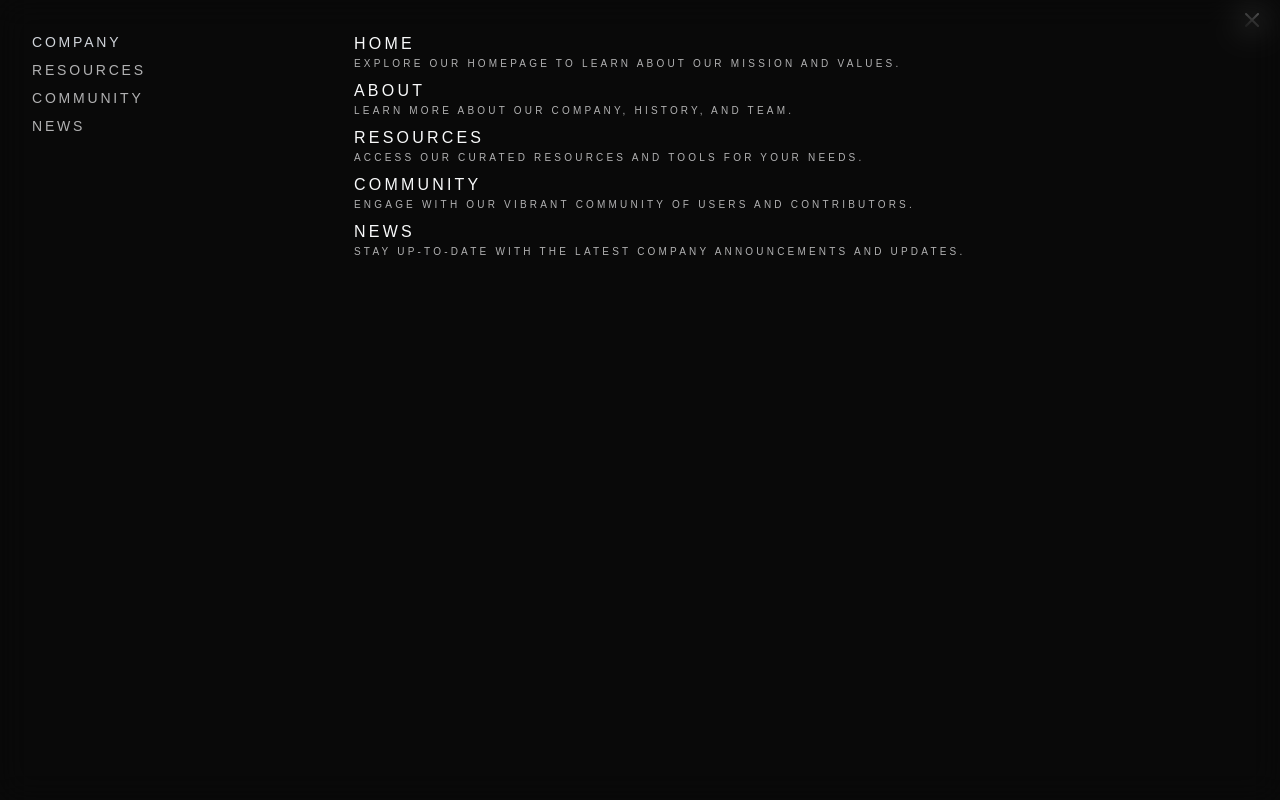
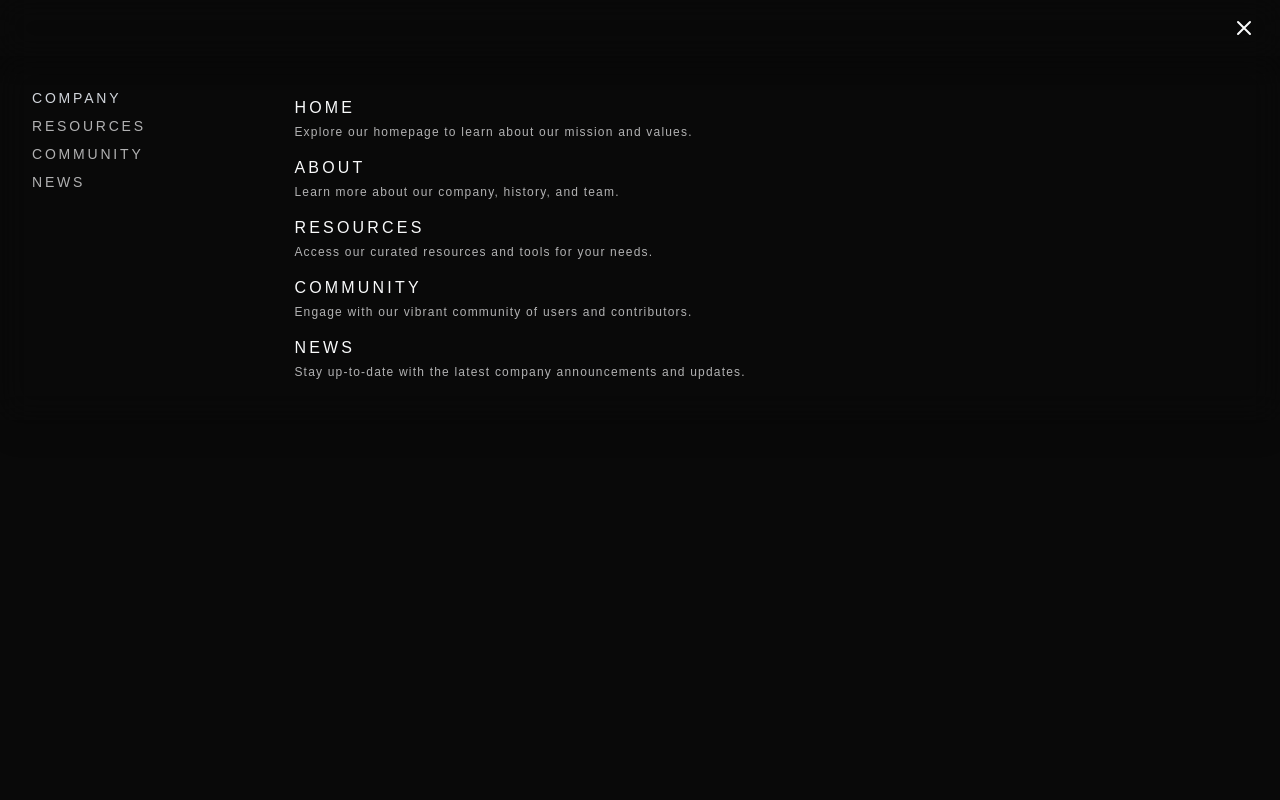
Before and after one commit to h4ck3r-04/cyberden, a Next.js app: page / in a window 1280 px wide. Both pictures are taken after a click on the button 1252 px from the left and 20 px from the top of the page. Shown: the top 800 px of the page. Built offline with nearby package versions, Linux system fonts and the light colour scheme.

Commit message:
fixed: header ui issue

```diff
--- a/components/header.tsx
+++ b/components/header.tsx
@@ -4,29 +4,31 @@ import Link from "next/link";
 import { useState, useEffect, useRef } from "react";
 import navigation from "@/data/navigation";
 
-const Header = () => {
-    const [open, setOpen] = useState(false);
-    const [activeSection, setActiveSection] = useState("Company");
+const Header = (): JSX.Element => {
+    const [open, setOpen] = useState<boolean>(false);
+    const [activeSection, setActiveSection] = useState<string>("Company");
     const dropdownRef = useRef<HTMLDivElement | null>(null);
+    const headerRef = useRef<HTMLDivElement | null>(null);
 
-    const toggleMenu = () => {
+    const toggleMenu = (): void => {
         setOpen((prev) => !prev);
     };
 
-    const closeMenu = () => {
+    const closeMenu = (): void => {
         setOpen(false);
     };
 
-    const handleClickOutside = (event: MouseEvent) => {
+    const handleClickOutside = (event: MouseEvent): void => {
         if (
             dropdownRef.current &&
-            !dropdownRef.current.contains(event.target as Node)
+            !dropdownRef.current.contains(event.target as Node) &&
+            !headerRef.current?.contains(event.target as Node)
         ) {
             closeMenu();
         }
     };
 
-    const handleKeyDown = (event: KeyboardEvent) => {
+    const handleKeyDown = (event: KeyboardEvent): void => {
         if (event.key === "Escape") {
             closeMenu();
         }
@@ -42,13 +44,19 @@ const Header = () => {
     }, []);
 
     return (
-        <>
+        <div className="fixed top-0 left-0 right-0 z-50">
+            {/* Header */}
+            <div
+                ref={headerRef}
+                className="w-full bg-blur-lg shadow-lg backdrop-blur-lg"
+            >
                 <div className="w-full px-4 py-2 flex justify-end items-center">
                     <button
-                    className="text-xs text-gray-50/70 flex items-center gap-2"
+                        className="relative z-50 text-xs text-gray-50/70 flex items-center gap-2 p-2 "
                         onClick={toggleMenu}
                         aria-expanded={open}
                     >
+                        {open ? (
                             <svg
                                 xmlns="http://www.w3.org/2000/svg"
                                 fill="none"
@@ -57,68 +65,80 @@ const Header = () => {
                                 stroke="currentColor"
                                 className="w-6 h-6 text-gray-50"
                             >
-                        {open ? (
                                 <path
                                     strokeLinecap="round"
                                     strokeLinejoin="round"
                                     d="M6 18L18 6M6 6l12 12"
                                 />
+                            </svg>
                         ) : (
+                            <svg
+                                xmlns="http://www.w3.org/2000/svg"
+                                fill="none"
+                                viewBox="0 0 24 24"
+                                strokeWidth="2"
+                                stroke="currentColor"
+                                className="w-6 h-6 text-gray-50"
+                            >
                                 <path
                                     strokeLinecap="round"
                                     strokeLinejoin="round"
                                     d="M4 6h16M4 12h16m-7 6h7"
                                 />
+                            </svg>
                         )}
-                    </svg>
                     </button>
                 </div>
-            {open && (
+            </div>
+
+            {/* Dropdown Menu */}
             <div
                 ref={dropdownRef}
-                    className={`fixed inset-0 bg-transparent bg-opacity-80 backdrop-blur-lg z-50 transition-all duration-300 ${open ? "opacity-100" : "opacity-0"
+                className={`absolute top-full left-0 right-0 bg-blur-lg bg-opacity-95 backdrop-blur-lg transform transition-all duration-300 ease-in-out shadow-xl ${open
+                    ? 'opacity-100 translate-y-0'
+                    : 'opacity-0 -translate-y-4 pointer-events-none'
                     }`}
             >
-                    <div className="absolute top-0 left-0 right-0 bottom-0 px-8 py-6 flex flex-col">
-                        {/* Big Screen Layout */}
-                        <div className="hidden md:flex min-h-[250px] gap-6 fade-in">
-                            <div className="w-1/4">
+                <div className="px-8 py-6 max-h-[80vh] overflow-y-auto">
+                    {/* Desktop Layout */}
+                    <div className="hidden md:flex min-h-[250px] gap-6">
+                        <div className="w-1/5">
                             <ul className="font-thin text-sm list-none">
                                 {navigation.map((section) => (
                                     <li
                                         key={section.title}
-                                            className={`my-2 uppercase tracking-[0.2em] cursor-pointer hover:text-gray-300 ${activeSection === section.title
+                                        className={`my-2 uppercase tracking-[0.2em] cursor-pointer transition-colors hover:text-gray-300 ${activeSection === section.title
                                             ? "text-gray-300"
                                             : "text-gray-50/70"
                                             }`}
-                                            onClick={() =>
-                                                setActiveSection(section.title)
-                                            }
+                                        onClick={() => setActiveSection(section.title)}
                                     >
                                         {section.title}
                                     </li>
                                 ))}
                             </ul>
                         </div>
-                            <div className="w-3/4">
+                        <div className="w-4/5">
                             {navigation
-                                    .find(
-                                        (section) =>
-                                            section.title === activeSection
-                                    )
-                                    ?.links.map((link, index) => (
+                                .find((section) => section.title === activeSection)
+                                ?.links.map((link, index: number) => (
                                     <li
                                         key={index}
-                                            className="my-2 list-none fade-in"
+                                        className="my-4 list-none"
                                     >
                                         <Link
                                             href={link.href}
-                                                className="uppercase tracking-[0.2em] hover:text-gray-300 text-gray-50"
+                                            className="block transition-colors hover:text-gray-300"
+                                            onClick={closeMenu}
                                         >
-                                                <p>{link.title}</p>
-                                                <p className="text-gray-50/70 text-[10px]">
+                                            <p className="uppercase tracking-[0.2em] text-gray-50">
+                                                {link.title}
+                                            </p>
+                                            {link.description && (
+                                                <p className="text-gray-50/70 text-xs mt-1 tracking-widest">
                                                     {link.description}
                                                 </p>
+                                            )}
                                         </Link>
                                     </li>
                                 ))}
@@ -126,36 +146,34 @@ const Header = () => {
                     </div>
 
                     {/* Mobile Layout */}
-                        <div className="grid md:hidden h-fit grid-cols-2 gap-6 fade-in">
-                            {navigation.map((section, index) => (
-                                <div key={index} className="mb-2">
+                    <div className="grid md:hidden grid-cols-2 gap-6">
+                        {navigation.map((section, index: number) => (
+                            <div key={index} className="mb-4">
                                 <h1 className="text-[10px] text-gray-50/70 font-thin mb-4 uppercase tracking-[0.4em]">
                                     {section.title}
                                 </h1>
                                 <ul className="font-thin text-sm list-none">
-                                        {section.links.map(
-                                            (link, linkIndex) => (
+                                    {section.links.map((link, linkIndex: number) => (
                                         <li
                                             key={linkIndex}
-                                                    className="my-2 fade-in"
+                                            className="my-3"
                                         >
                                             <Link
                                                 href={link.href}
-                                                        className="uppercase tracking-[0.2em] hover:text-gray-300"
+                                                className="block uppercase tracking-[0.2em] text-gray-50 hover:text-gray-300 transition-colors"
+                                                onClick={closeMenu}
                                             >
                                                 {link.title}
                                             </Link>
                                         </li>
-                                            )
-                                        )}
+                                    ))}
                                 </ul>
                             </div>
                         ))}
                     </div>
                 </div>
             </div>
-            )}
-        </>
+        </div>
     );
 };
 
```
Lines whose indentation alone changed are shown as unchanged.
